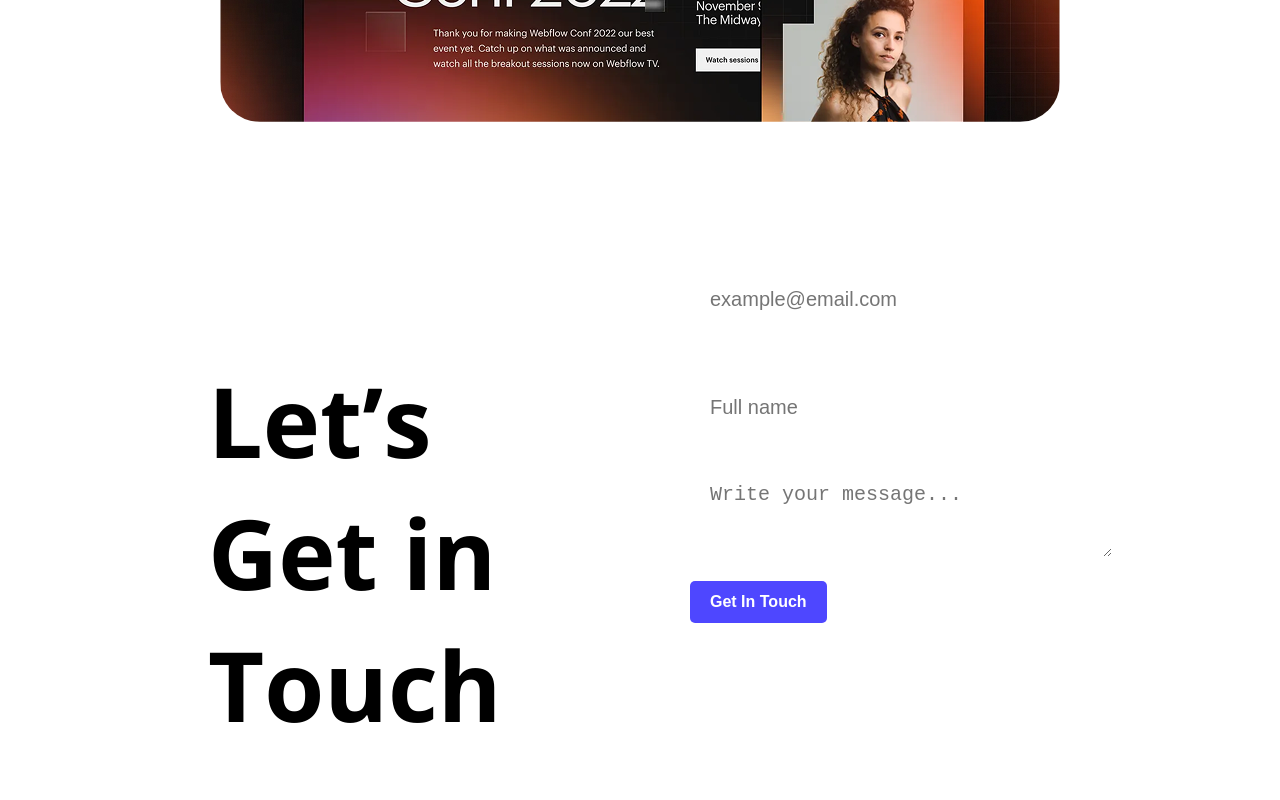
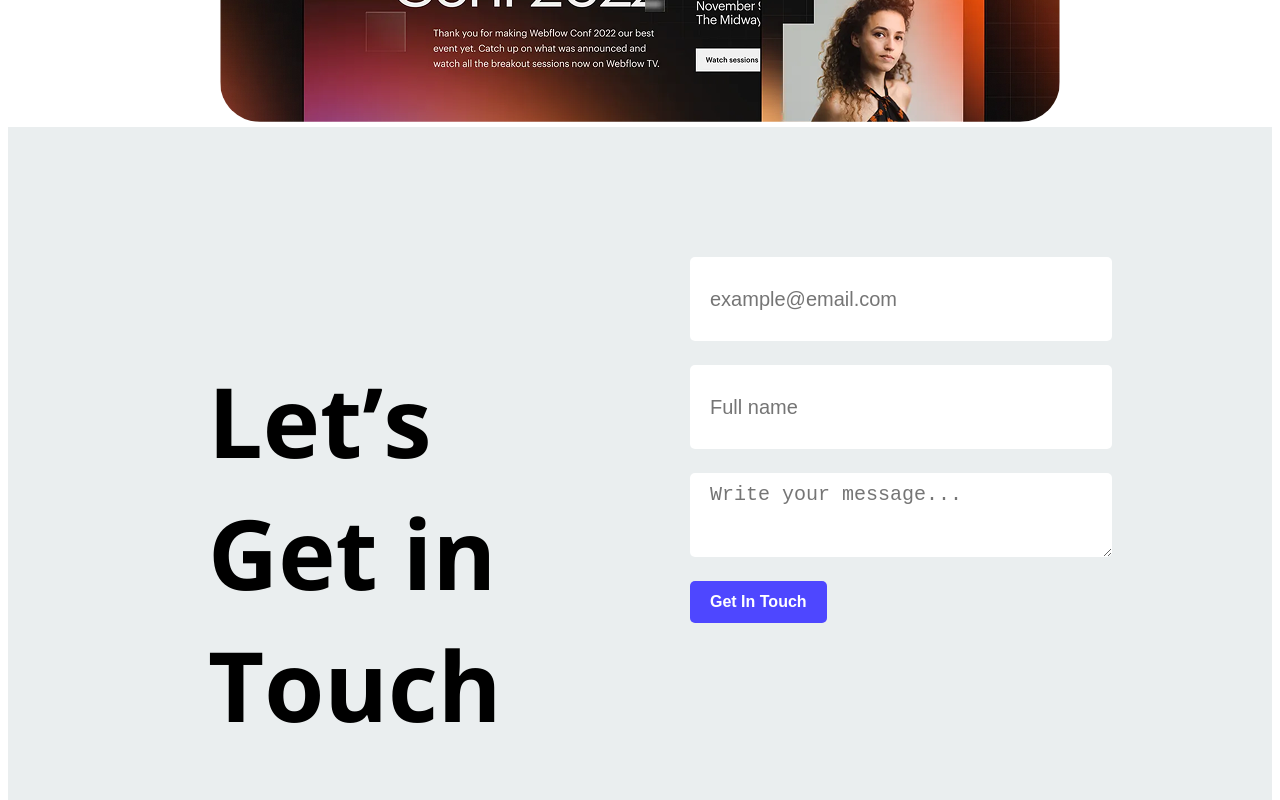
Before and after one commit to Foysal2266/web-flow-repo, a plain HTML site: page index.html in a window 1280 px wide. Shown: the part 2180-2980 px from the top of the page. Drawn offline with nearby package versions, Linux system fonts and the light colour scheme.

Commit message:
added final commit

```diff
--- a/index.html
+++ b/index.html
@@ -108,7 +108,7 @@
         </section>
 
     </main>
-    <footer>
+    <footer class="bg-colorr">
            <div class="footer-colomn">
             <h3 class="footer-title">Let’s Get in Touch</h3>
            </div>
--- a/styles/webflow.css
+++ b/styles/webflow.css
@@ -192,6 +192,7 @@ footer input[type="text"], footer input[type="email"], footer textarea{
     list-style: none;
     color: #8987A1;
 
+
 }
 .badge{
     font-size: 100px;
```
